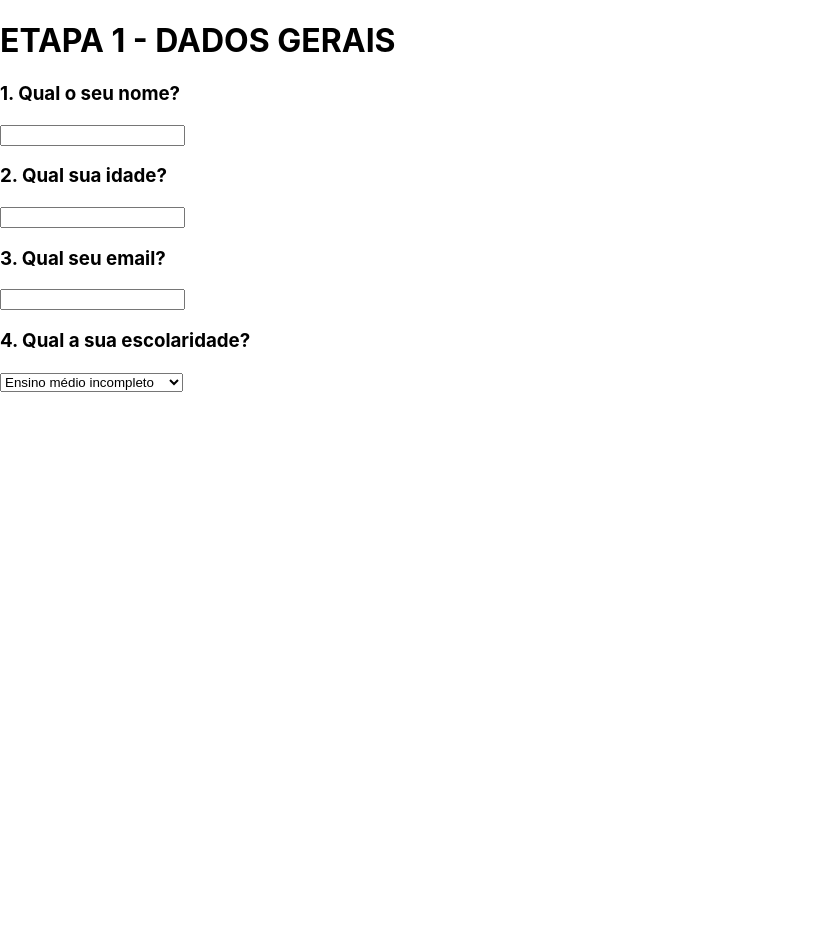
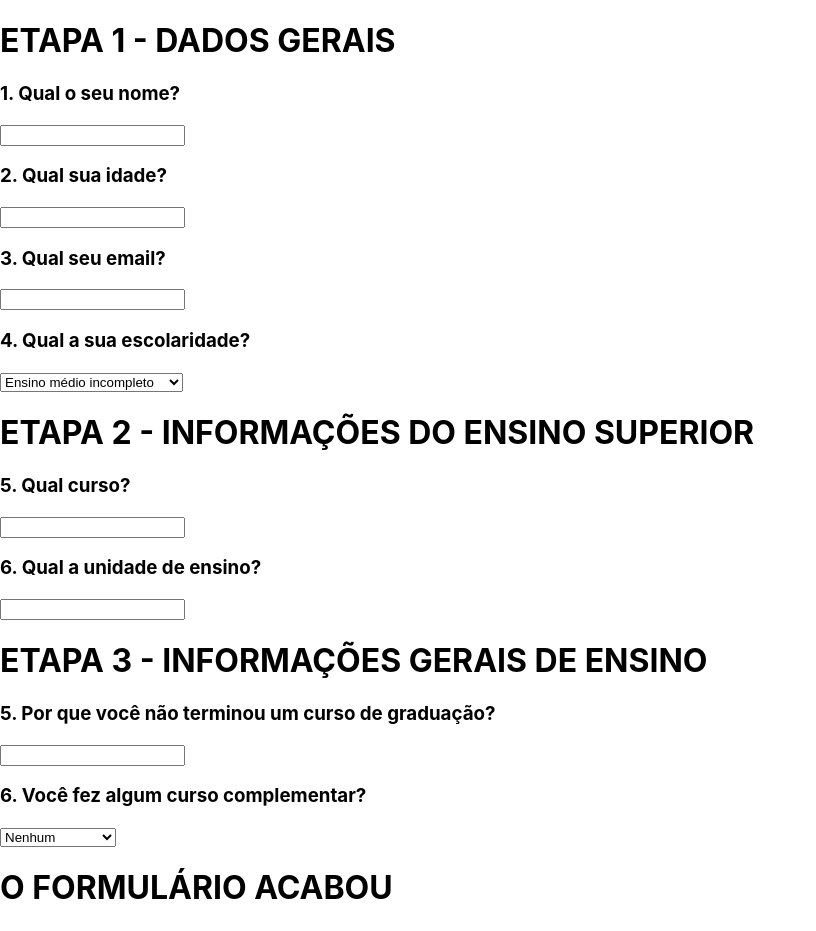
Before and after one commit to future4code/Bruno-Cardoso, a React (Create React App) app in the folder semana6/cardsforms/: page / in a window 1280 px wide. Shown: the top 931 px of the page, without its empty margins (0-816 px from the left). Before the commit the page ends 800 px from the top, so only its background shows below. Built offline with nearby package versions, Linux system fonts and the light colour scheme.

Commit message:
Etapas concluídas, agora iniciar a formular a lógica para a renderixação das telas

```diff
--- a/semana6/cardsforms/src/App.js
+++ b/semana6/cardsforms/src/App.js
@@ -1,12 +1,18 @@
 import React from "react";
 import styled from "styled-components";
 import Begin from "./components/Begin";
+import SecondStep from "./components/SecondStep";
+import ThirdStep from "./components/ThirdStep";
+import Congrats from "./components/Congrats";
 
 class App extends React.Component {
   render() {
     return (
       <div>
         <Begin />
+        <SecondStep />
+        <ThirdStep />
+        <Congrats />
       </div>
     );
   }
--- a/semana6/cardsforms/src/components/Congrats.js
+++ b/semana6/cardsforms/src/components/Congrats.js
@@ -0,0 +1,15 @@
+import React from "react";
+import styled from "styled-components";
+
+export class Congrats extends React.Component {
+  render() {
+    return (
+      <div>
+        <h1>O FORMULÁRIO ACABOU</h1>
+        <h2>Muito obrigado por participar! Entraremos em contato!</h2>
+      </div>
+    );
+  }
+}
+
+export default Congrats;
--- a/semana6/cardsforms/src/components/ThirdStep.js
+++ b/semana6/cardsforms/src/components/ThirdStep.js
@@ -0,0 +1,24 @@
+import React from "react";
+import styled from "styled-components";
+
+export class ThirdStep extends React.Component {
+  render() {
+    return (
+      <div>
+        <h1>ETAPA 3 - INFORMAÇÕES GERAIS DE ENSINO</h1>
+        <form>
+          <h3>5. Por que você não terminou um curso de graduação?</h3>
+          <input></input>
+          <h3>6. Você fez algum curso complementar?</h3>
+          <select>
+            <option value="1">Nenhum</option>
+            <option value="2">Curso Técnico</option>
+            <option value="3">Curso de Inglês</option>
+          </select>
+        </form>
+      </div>
+    );
+  }
+}
+
+export default ThirdStep;
```
